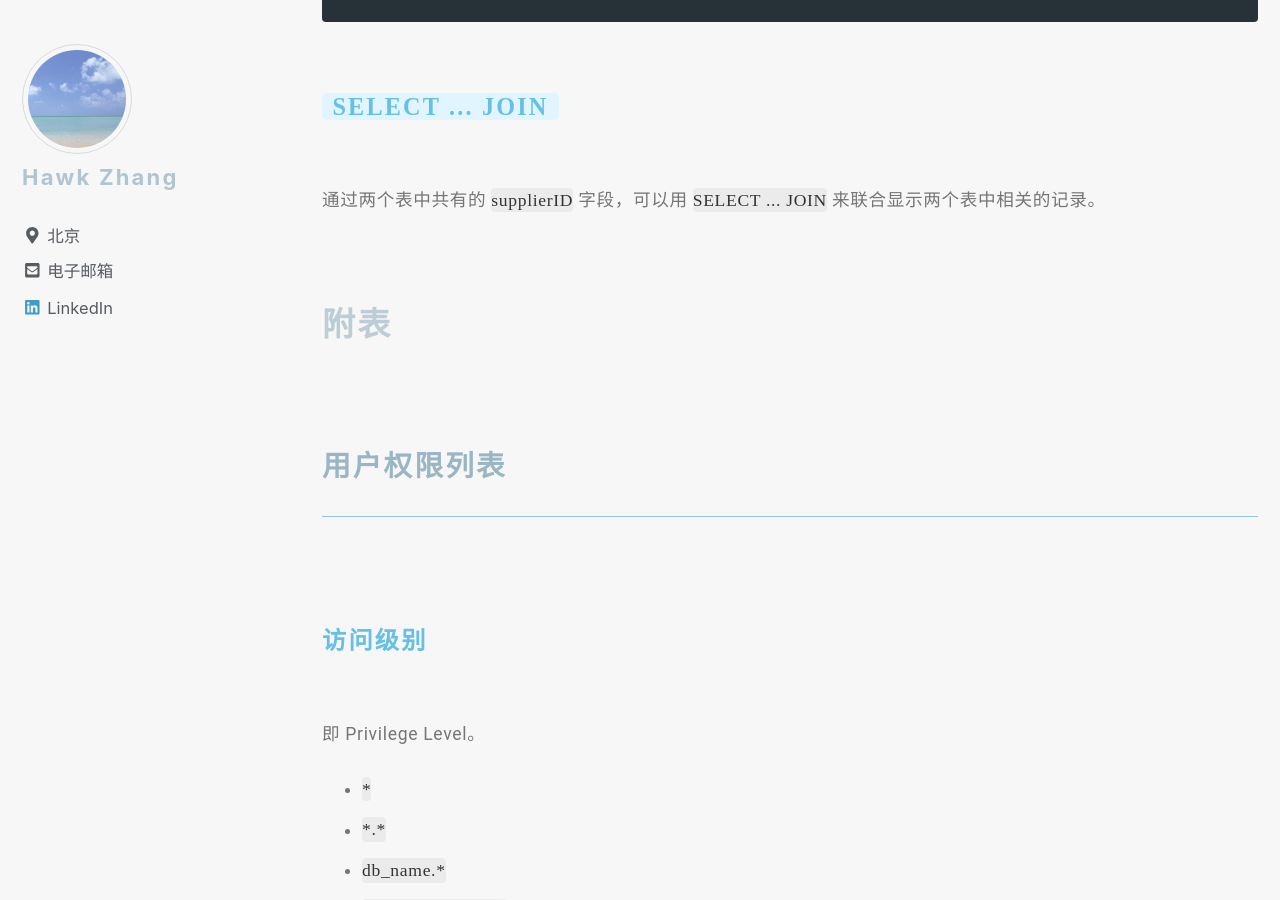
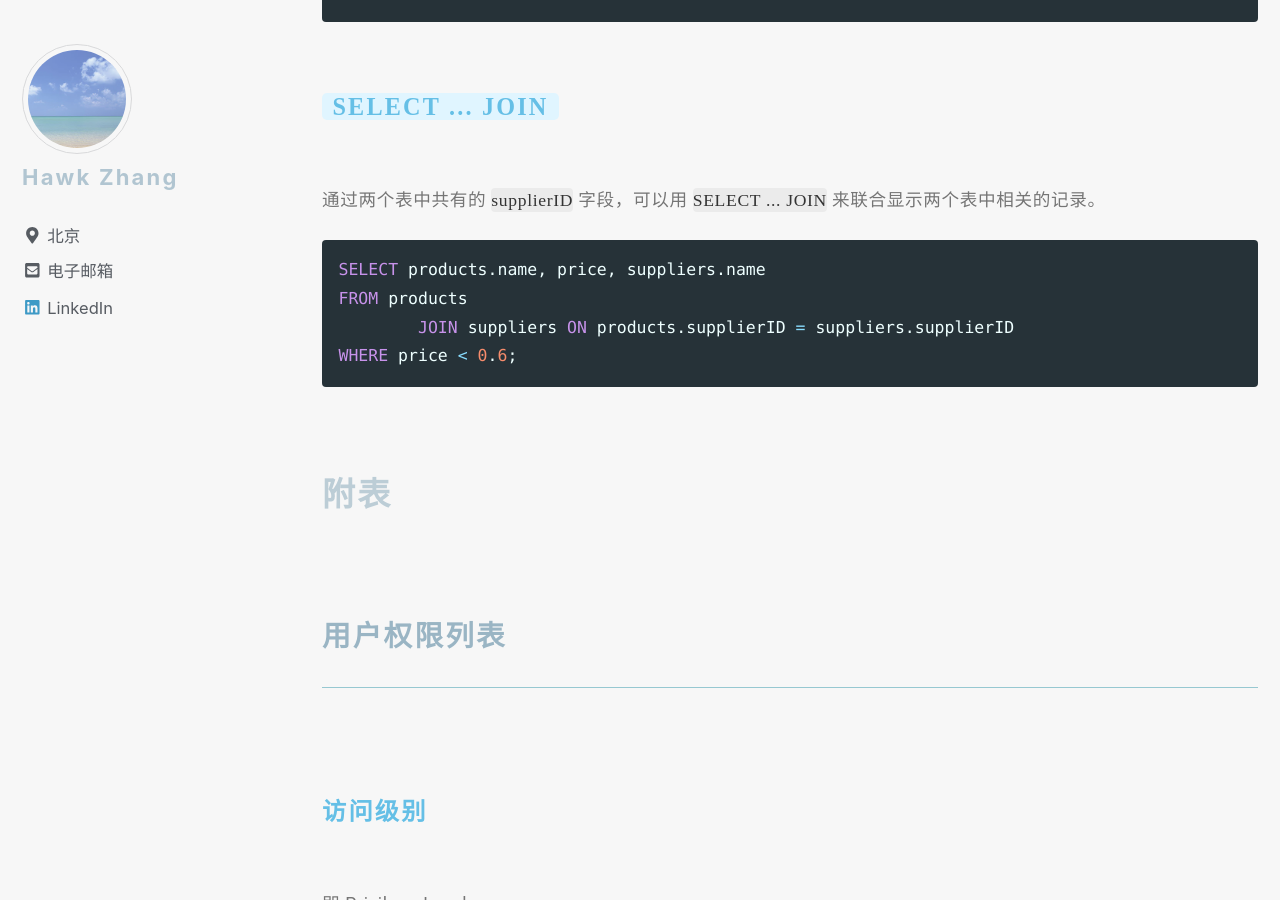
Before and after one commit to narru888/linotes_note, a Jekyll site: the page built from _posts/mysql/2016-04-02-statements.md, in a window 1280 px wide and 900 px high, scrolled down 28314 px. Built offline with Jekyll 4.4.1, drawn with Linux system fonts in a browser that asks for light colours; nearby versions of some CDN libraries; a script that is not in the unit is left out.

Commit message:
update on 2018-10-15 20:44:01 CST

````diff
--- a/_posts/mysql/2016-04-02-statements.md
+++ b/_posts/mysql/2016-04-02-statements.md
@@ -1150,7 +1150,12 @@
 
 通过两个表中共有的 `supplierID` 字段，可以用 `SELECT ... JOIN` 来联合显示两个表中相关的记录。
 
-
+```sql
+SELECT products.name, price, suppliers.name
+FROM products
+	JOIN suppliers ON products.supplierID = suppliers.supplierID
+WHERE price < 0.6;
+```
 
 
 
````
